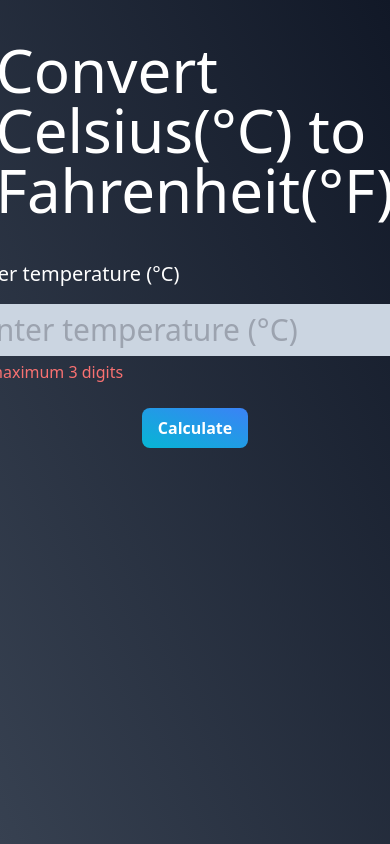
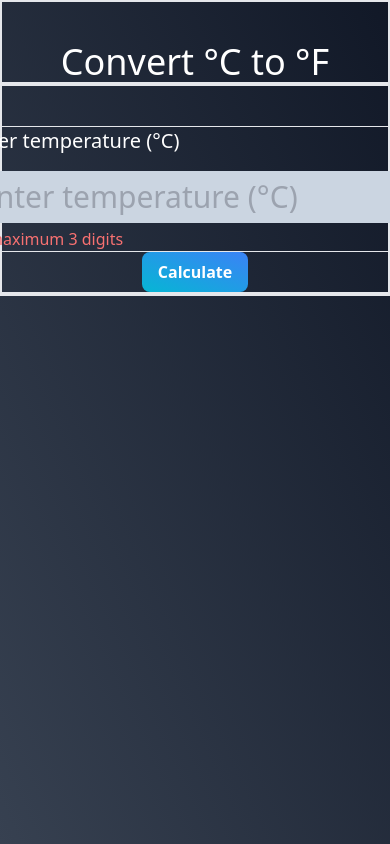
Before and after one commit to Putthipong-T/vue-convert-temperature, a Vue app: page / in a window 390 px wide. Shown: the top 844 px of the page. Built offline with nearby package versions, Linux system fonts and the light colour scheme.

Commit message:
add text responsive

```diff
--- a/src/App.vue
+++ b/src/App.vue
@@ -1,17 +1,18 @@
 <template>
 	<div class="bg-gradient-to-tr from-gray-700 to-gray-900 min-w-screen min-h-screen">
-		<div class="flex justify-center text-white text-6xl pt-10">
-		    Convert Celsius(°C) to Fahrenheit(°F)
-		</div>
+		<div class="flex justify-center text-white only:sm:display:true pt-10 border-2">
+            <span class="hidden text-4xl lg:text-6xl sm:inline ">Convert Celsius(°C) to Fahrenheit(°F)</span>
+            <span class="inline text-4xl sm:hidden"> Convert °C to °F</span>
+        </div>
 
-		<div id="Body" class="pt-10 flex flex-col items-center justify-center w-auto">
-            <form onsubmit="return false">
+		<div id="Body" class="pt-10 flex justify-center w-auto border-2">
+            <form onsubmit="return false" class="border">
                 <label for="celsius_input" class="text-white -mb-11 text-xl">Enter temperature (°C)</label><br>
                 <input v-model="celsius" step=0.001 type='number' id="celsius_input" onkeydown="return (event.keyCode >= 48 && event.keyCode <= 57) || event.keyCode === 8 || event.keyCode === 46 ||event.keyCode !== 69" class="bg-slate-300 my-4 text-3xl rounded-lg px-3 py-2"  placeholder="Enter temperature (°C)" required/>
                 <p class="-mt-3 ml-2 text-red-400">* maximum 3 digits</p>
-                <br>
 
-                <div class="flex justify-center">
+
+                <div class="flex justify-center border">
                     <button class="bg-gradient-to-tr from-cyan-500 to-blue-500 hover:bg-gradient-to-tr hover:from-cyan-700 hover:to-blue-700 text-white font-bold py-2 px-4 rounded-lg w-fit" v-on:click="ToggleModal()">
                         Calculate
                     </button>
--- a/src/components/icons/Popup.vue
+++ b/src/components/icons/Popup.vue
@@ -37,7 +37,3 @@ export default {
         },
 };
 </script>
-
-<style scoped>
-
-</style>
```
